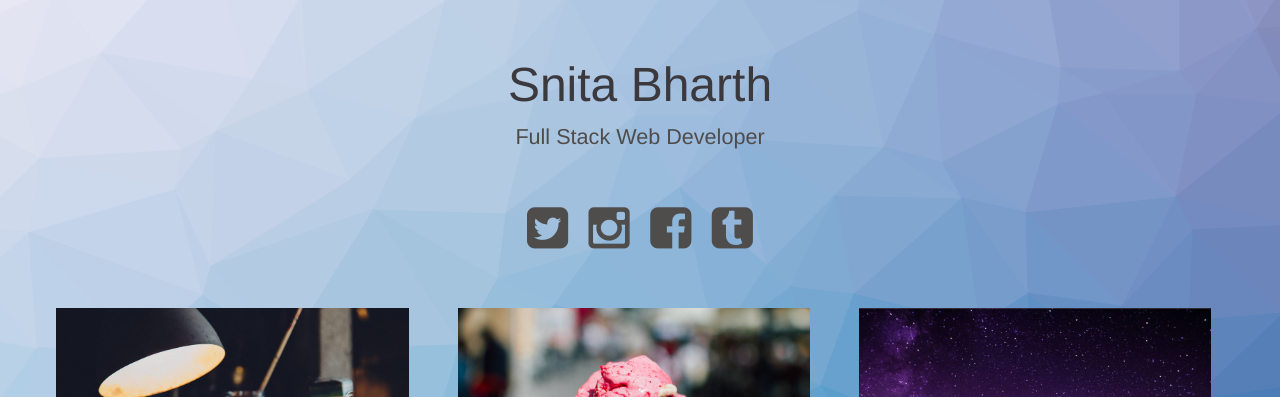
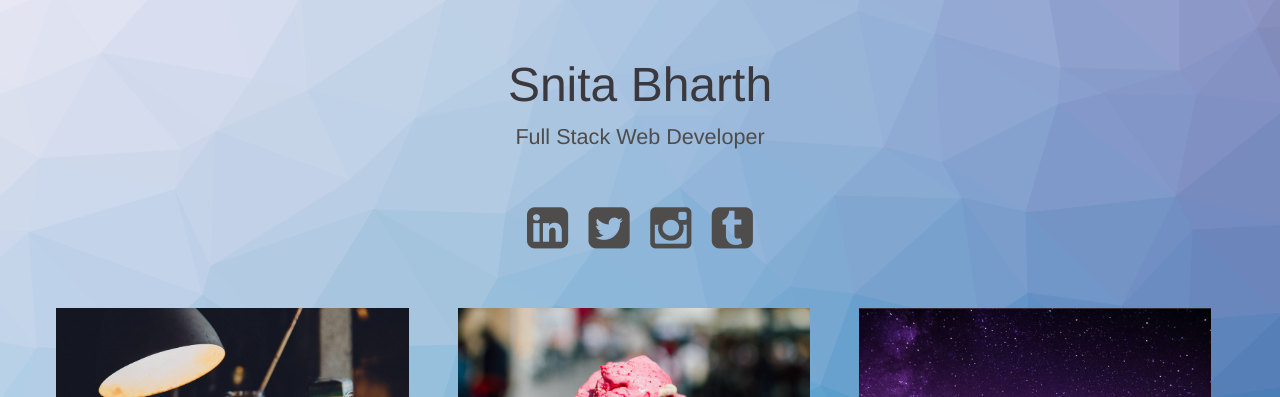
Before and after one commit to scribble79/scribble79.github.io, a Jekyll site: the page built from index.html, in a window 1280 px wide. Shown: the top 397 px of the page. Built offline with Jekyll 4.4.1, drawn with Linux system fonts in a browser that asks for light colours.

Commit message:
linkedin

```diff
--- a/index.html
+++ b/index.html
@@ -30,9 +30,9 @@
     <header class="header">
         <h1>Snita Bharth<span>Full Stack Web Developer</span></h1>
         <nav class="links">
+            <a href="https://www.linkedin.com/in/snitabharth"><i class="fa fa-linkedin-square fa-3x"></i></a>
             <a href="https://twitter.com/guardian?ref_src=twsrc%5Egoogle%7Ctwcamp%5Eserp%7Ctwgr%5Eauthor"><i class="fa fa-twitter-square fa-3x"></i></a>
             <a href="https://www.instagram.com/scribble79/"><i class="fa fa-instagram fa-3x"></i></a>
-            <a href="#"><i class="fa fa-facebook-square fa-3x"></i></a>
             <a href="#"><i class="fa fa-tumblr-square fa-3x"></i></a>
         </nav>
     </header>
```
